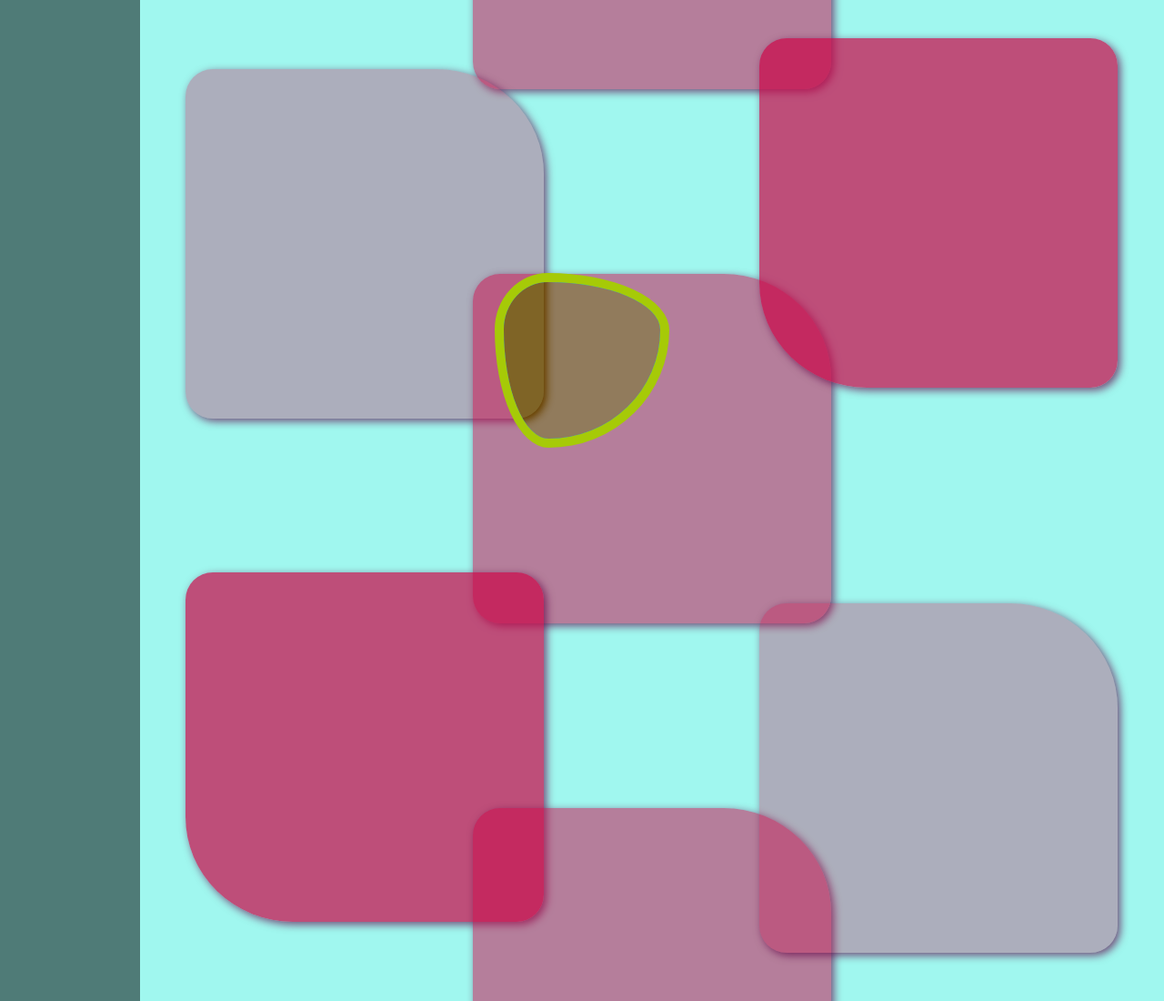
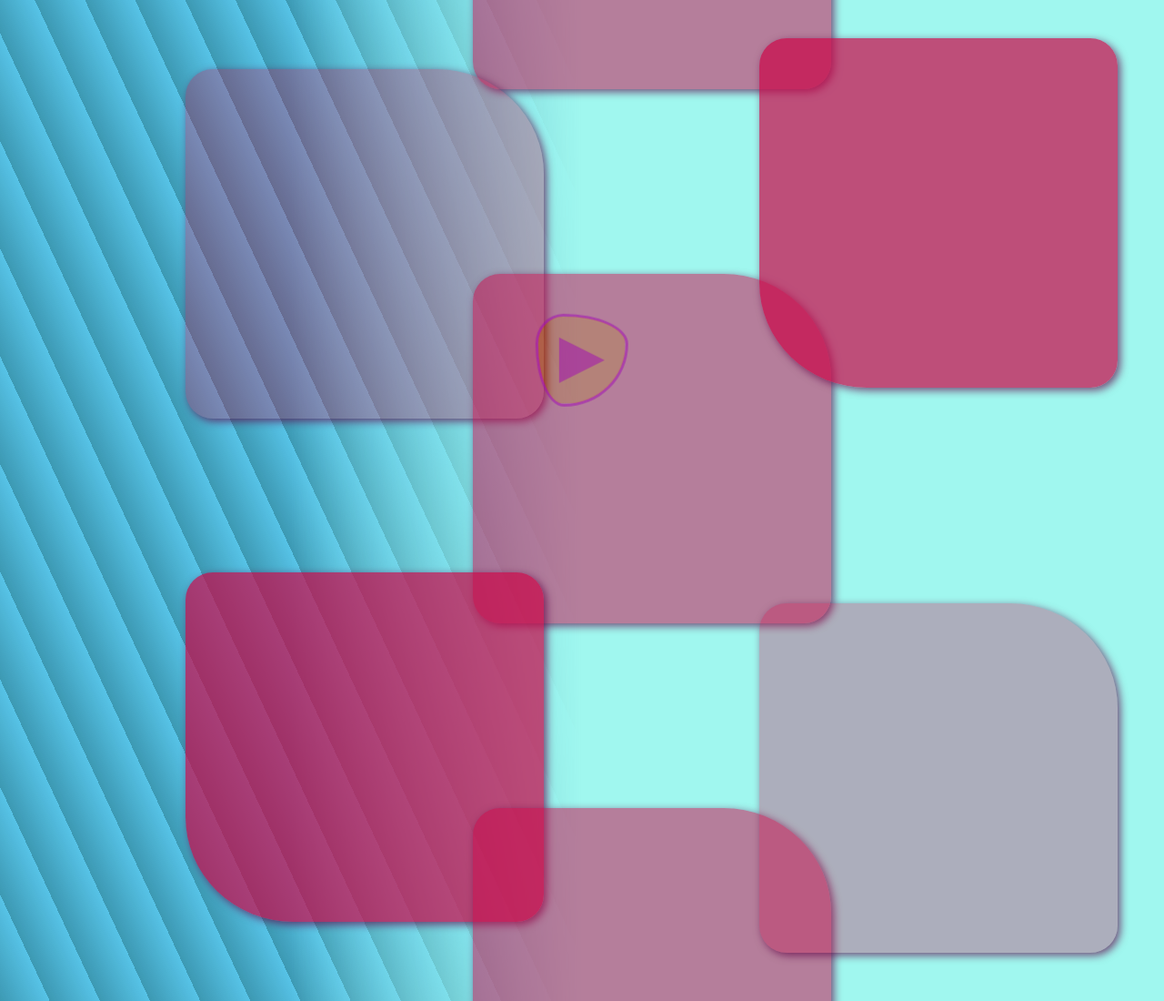
Before and after one commit to gunami4573/gunami4573.github.io, a plain HTML site: page index.html in a window 1280 px wide. Shown: the part 665-1765 px from the top of the page at 91% size. Drawn offline with Linux system fonts and the light colour scheme; a web font is replaced by a local one.

Commit message:
Gunami Portfolio Making~

```diff
--- a/css/common.css
+++ b/css/common.css
@@ -2,7 +2,7 @@
 
 /* default setting */
 html{overflow-x:hidden;}
-body{position:relative;background-color:rgba(19, 235, 217, 0.4);font-size:50px;color:rgba(165, 89, 36, 1);line-height:35px;letter-spacing:-0.01em;font-weight:400;font-family:'Sigmar One','Malgun Gothic','맑은 고딕',Dotum,'돋움',Helvetica,AppleSDGothicNeo,sans-serif;transition-property:background-color;transition-duration:400ms;transition-timing-function:cubic-bezier(.52,.08,.04,1.18);}
+body{position:relative;background-color:rgba(19, 235, 217, 0.4);font-size:50px;color:rgba(165, 89, 36, 1);line-height:35px;letter-spacing:-0.01em;font-weight:400;font-family:'Sigmar One','Malgun Gothic','맑은 고딕',Dotum,'돋움',Helvetica,AppleSDGothicNeo,sans-serif;transition-property:background-color;transition-duration:800ms;transition-timing-function:cubic-bezier(.52,.08,.04,1.18);}
 .wheel_start body{background-color:rgba(237, 122, 13, 0.8);}
 body{-ms-overflow-style:none;}
 body{scrollbar-width:none;}
@@ -47,20 +47,22 @@ html, html *:hover, html *:focus, html [type="button"], html button, html a{curs
     50% {border-radius:50% 50% 33% 67% / 55% 27% 73% 45%}
     75% {border-radius:33% 67% 58% 42% / 63% 68% 32% 37%}
 }
-#GunamiMouse{display:block;position:absolute;z-index:1000;top:50%;left:50%;width:15vw;height:15vw;background-color:rgba(0, 0, 0, 0.1);border-width:10px;border-style:solid;border-color:rgb(166, 202, 7);overflow:hidden;box-sizing:border-box;transform:translate(-50%, -50%) scale(1);transition-property:width, height, border-color, transform;transition-duration:400ms;transition-timing-function:cubic-bezier(.52,.08,.04,1.18);}
+#GunamiMouse{display:block;position:absolute;z-index:1000;top:50%;left:50%;width:8vw;height:8vw;background-color:transparent;border-width:3px;border-style:solid;border-color:rgba(159, 8, 184, 0.5);overflow:hidden;box-sizing:border-box;transform:translate(-50%, -50%) scale(1);transition-property:width, height, border-width, border-style, border-color, transform;transition-duration:800ms;transition-timing-function:cubic-bezier(.52,.08,.04,1.18);}
 #GunamiMouse{animation-name:mouse-animation;animation-duration:2000ms;animation-iteration-count:infinite;animation-direction:alternate;}
-#GunamiMouse:before{display:block;position:absolute;top:0;left:0;width:100%;height:100%;backdrop-filter:hue-rotate(80deg);content:'';box-sizing:border-box;}
-.wheel_start #GunamiMouse{width:30vw;height:30vw;border-color:rgba(30, 11, 240, 0.7);}
-
+#GunamiMouse:before{display:block;position:absolute;top:0;left:0;width:100%;height:100%;backdrop-filter:hue-rotate(45deg);content:'';box-sizing:border-box;}
+#GunamiMouse:after{display:block;position:absolute;top:50%;left:50%;width:auto;height:0;border-width:0.5em 0 0.5em 1em;border-style:solid;border-color:transparent rgba(159, 8, 184, 0.5) transparent rgba(159, 8, 184, 0.5);content:'';box-sizing:border-box;transform:translate(-50%, -50%) rotate(0deg);transition-property:transform, border-color;transition-duration:800ms;transition-timing-function:cubic-bezier(.52,.08,.04,1.18);}
+.wheel_start #GunamiMouse{width:30vw;height:30vw;border-width:10px;border-style:dashed;border-color:rgba(5, 106, 11, 0.7);}
+.wheel_start #GunamiMouse:after{transform:translate(-50%, -50%) rotate(720deg);border-color:transparent rgba(5, 106, 11, 1) transparent rgba(5, 106, 11, 1);}
 
 /* wrapper, wrap */
-#wrapper{display:block;position:static;width:100%;padding-left:12vw;box-sizing:border-box;transition-property:padding-left;transition-duration:400ms;transition-timing-function:cubic-bezier(.52,.08,.04,1.18);}
-#wrapper:before{display:block;position:absolute;top:0;left:0;width:12vw;height:100%;background-color:rgba(0, 0, 0, 0.5);content:'';box-sizing:border-box;transform:translateX(0px);transition-property:transform;transition-duration:400ms;transition-timing-function:cubic-bezier(.52,.08,.04,1.18);}
+#wrapper{display:block;position:static;width:100%;padding-left:12vw;box-sizing:border-box;transition-property:padding-left;transition-duration:800ms;transition-timing-function:cubic-bezier(.52,.08,.04,1.18);}
+#wrapper:before{display:block;position:absolute;top:0;left:0;width:50vw;height:100%;background-color:rgba(15, 143, 223, 0.5);content:'';box-sizing:border-box;transform-origin:right top;transform:translateX(0px);transition-property:transform;transition-duration:200ms;transition-timing-function:ease-in;}
+#wrapper:before{mask-image:linear-gradient(to right, transparent 0%, #000 50%);-webkit-mask-image:linear-gradient(to left, transparent 0%, #000 50%);background-image:repeating-linear-gradient(785deg, #13555f63, transparent 50px);}
 .wheel_start #wrapper{padding-left:0vw;}
-.wheel_start #wrapper:before{transform:translateX(-100%);}
+.wheel_start #wrapper:before{transform:translateX(-100vw);}
 
 /* header */
-#header{display:block;position:fixed;z-index:80;top:0;left:0;width:12vw;height:100vh;font-size:0;line-height:0;box-sizing:border-box;transition-property:width, height;transition-duration:400ms;transition-timing-function:cubic-bezier(.52,.08,.04,1.18);}
+#header{display:block;position:fixed;z-index:80;top:0;left:0;width:12vw;height:100vh;font-size:0;line-height:0;box-sizing:border-box;transition-property:width, height;transition-duration:800ms;transition-timing-function:cubic-bezier(.52,.08,.04,1.18);}
 .wheel_start #header{width:100vw;height:6vw;}
 .header_title{display:block;position:relative;top:1.5vw;width:100%;min-height:2.4vw;box-sizing:border-box;}
 .header_title a{display:block;position:absolute;z-index:11;top:0;left:0;width:100%;height:100%;font-size:0;line-height:0;box-sizing:border-box;}
--- a/css/container.css
+++ b/css/container.css
@@ -1,7 +1,7 @@
 @charset "utf-8";
 
 /* container */
-#container{display:block;position:relative;z-index:50;width:100%;padding-top:5vw;font-size:0;line-height:0;box-sizing:border-box;transition-property:padding-top;transition-duration:400ms;transition-timing-function:cubic-bezier(.52,.08,.04,1.18);}
+#container{display:block;position:static;z-index:50;width:100%;padding-top:5vw;font-size:0;line-height:0;box-sizing:border-box;transition-property:padding-top;transition-duration:400ms;transition-timing-function:cubic-bezier(.52,.08,.04,1.18);}
 .wheel_start #container{padding-top:10vw;}
 .deco_box{display:block;position:absolute;top:0;left:0;width:100%;height:15vw;font-size:0;line-height:0;box-sizing:border-box;text-align:left;overflow:hidden;transform:translateY(0px);transition-property:transform;transition-duration:400ms;transition-timing-function:cubic-bezier(.52,.08,.04,1.18);}
 .wheel_start .deco_box{transform:translateY(-100%);}
--- a/js/container.js
+++ b/js/container.js
@@ -33,7 +33,7 @@
             transYZero = {translateY:0};
         var skewYLinkItem = gsap.quickSetter(".link_item", "skewY", "deg"),
             transYPofolItem = gsap.quickSetter(".pofol_item", "translateY", "px");
-        var clampSkewY = gsap.utils.clamp(-25, 25),
+        var clampSkewY = gsap.utils.clamp(-35, 35),
             clampTransY = gsap.utils.clamp(-100, 100);
         ScrollTrigger.create({
             onUpdate : (self) => {
@@ -42,7 +42,7 @@
                     skewYZero.skewY = wheelSkewY;
                     gsap.to(skewYZero, {
                         skewY : 0,
-                        duration : 1.5,
+                        duration : 1,
                         ease : "Circ.easeOut",
                         overwrite : true,
                         onUpdate : () => skewYLinkItem(skewYZero.skewY)
```
